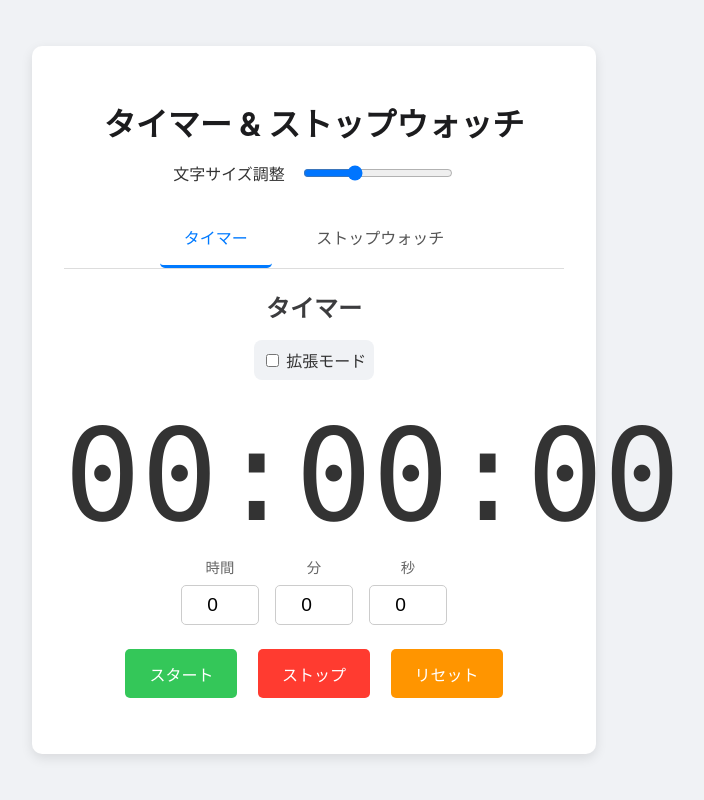
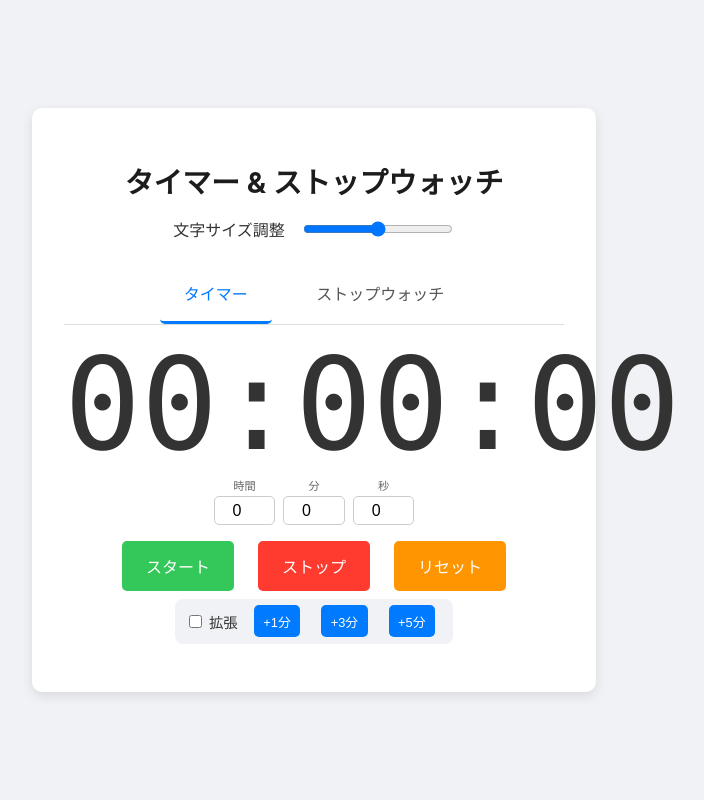
Before and after one commit to araihara/timer-clock, a Flask app: page / in a window 1280 px wide. Shown: the whole page, without its empty margins (326-1030 px from the left). Run offline with Flask 3, Linux system fonts and the light colour scheme.

Commit message:
feat: UIを改善し、レイアウトを堅牢化
ユーザーフィードバックに基づき、以下のUI改善と修正を実施。

- CSSのレイアウトを改善し、文字サイズ変更時の崩れを修正
- UI要素をコンパクトに再配置
- 時間表示を常に中央揃えに
- .gitignoreファイルを追加し、不要なログファイルを追跡対象外に

```diff
--- a/static/css/style.css
+++ b/static/css/style.css
@@ -21,16 +21,12 @@ body {
 }
 
 h1 {
-    font-size: 2rem;
+    font-size: 1.8rem;
     margin-bottom: 1rem;
     color: #1c1c1e;
 }
 
-h2 {
-    font-size: 1.5rem;
-    margin-bottom: 1rem;
-    color: #3c3c3e;
-}
+/* h2 is removed */
 
 /* 設定 */
 .settings-container {
@@ -72,6 +68,8 @@ h2 {
     display: none;
     flex-direction: column;
     align-items: center;
+    justify-content: center; /* Center content vertically */
+    flex-grow: 1; /* Take up available space */
 }
 
 .tab-content.active {
@@ -83,9 +81,11 @@ h2 {
     /* Viewport width unit: 10vw means 10% of viewport width */
     font-size: 10vw;
     font-weight: 200;
-    margin: 1rem 0;
+    margin: 0.5rem 0;
     font-family: 'Menlo', 'Monaco', monospace;
     line-height: 1;
+    text-align: center; /* Ensure text is centered */
+    width: 100%;
 }
 
 .stopwatch-display {
@@ -98,8 +98,8 @@ h2 {
 .timer-inputs {
     display: flex;
     justify-content: center;
-    gap: 1rem;
-    margin-bottom: 1.5rem;
+    gap: 0.5rem;
+    margin-bottom: 1rem;
 }
 
 .input-group {
@@ -109,15 +109,15 @@ h2 {
 }
 
 .input-group label {
-    font-size: 0.9rem;
-    margin-bottom: 0.5rem;
+    font-size: 0.7rem;
+    margin-bottom: 0.2rem;
     color: #666;
 }
 
 .input-group input {
-    width: 60px;
-    padding: 0.5rem;
-    font-size: 1.2rem;
+    width: 50px;
+    padding: 0.3rem;
+    font-size: 1rem;
     text-align: center;
     border: 1px solid #ccc;
     border-radius: 5px;
@@ -125,7 +125,12 @@ h2 {
 
 /* コントロールボタン */
 .timer-controls, .stopwatch-controls {
-    margin-bottom: 1.5rem;
+    margin-bottom: 1rem;
+    display: flex;
+    flex-wrap: wrap;
+    justify-content: center;
+    align-items: center;
+    gap: 0.5rem;
 }
 
 button {
@@ -159,17 +164,28 @@ button:hover {
 
 /* 拡張モード */
 .advanced-mode {
-    margin-bottom: 1rem;
-    padding: 0.5rem;
+    padding: 0.4rem 0.6rem;
     border-radius: 8px;
     background: #f0f2f5;
-    display: inline-block;
+    display: flex;
+    align-items: center;
+    gap: 0.5rem;
+}
+
+.advanced-mode label {
+    font-size: 0.9rem;
+}
+
+#advanced-buttons {
+    display: flex;
+    gap: 0.3rem;
 }
 
 #advanced-buttons button {
     background-color: #007aff; /* Blue */
     color: white;
-    margin-top: 0.5rem;
+    padding: 0.4rem 0.6rem; /* Smaller padding */
+    font-size: 0.8rem;
 }
 
 .hidden {
@@ -186,7 +202,7 @@ button:hover {
         padding: 1rem;
         display: flex;
         flex-direction: column;
-        justify-content: space-around;
+        justify-content: center; /* Vertically center everything */
     }
 
     h1 {
@@ -195,11 +211,11 @@ button:hover {
 
     .timer-display, .stopwatch-display {
         /* スマートフォンではより大きく */
-        font-size: 15vw;
+        font-size: 18vw;
     }
 
     .stopwatch-display {
-        font-size: 12vw;
+        font-size: 15vw;
     }
 
     .timer-inputs {
--- a/templates/index.html
+++ b/templates/index.html
@@ -14,7 +14,7 @@
         <!-- 設定セクション -->
         <div class="settings-container">
             <label for="font-size-slider">文字サイズ調整</label>
-            <input type="range" id="font-size-slider" min="5" max="20" value="10">
+            <input type="range" id="font-size-slider" min="5" max="15" value="10">
         </div>
 
         <!-- タブ切り替え -->
@@ -25,18 +25,6 @@
 
         <!-- タイマー機能 -->
         <div id="timer" class="tab-content active">
-            <h2>タイマー</h2>
-            <div class="advanced-mode">
-                <label>
-                    <input type="checkbox" id="advanced-toggle">
-                    拡張モード
-                </label>
-                <div id="advanced-buttons" class="hidden">
-                    <button id="add-1-min">+1分</button>
-                    <button id="add-3-min">+3分</button>
-                    <button id="add-5-min">+5分</button>
-                </div>
-            </div>
             <div class="timer-display">
                 <span id="timer-hours">00</span>:<span id="timer-minutes">00</span>:<span id="timer-seconds">00</span>
             </div>
@@ -58,6 +46,17 @@
                 <button id="start-timer">スタート</button>
                 <button id="stop-timer">ストップ</button>
                 <button id="reset-timer">リセット</button>
+                <div class="advanced-mode">
+                    <label>
+                        <input type="checkbox" id="advanced-toggle">
+                        拡張
+                    </label>
+                    <div id="advanced-buttons" class="hidden">
+                        <button id="add-1-min">+1分</button>
+                        <button id="add-3-min">+3分</button>
+                        <button id="add-5-min">+5分</button>
+                    </div>
+                </div>
             </div>
         </div>
 
```
Also changed, not shown: 4 other files.
